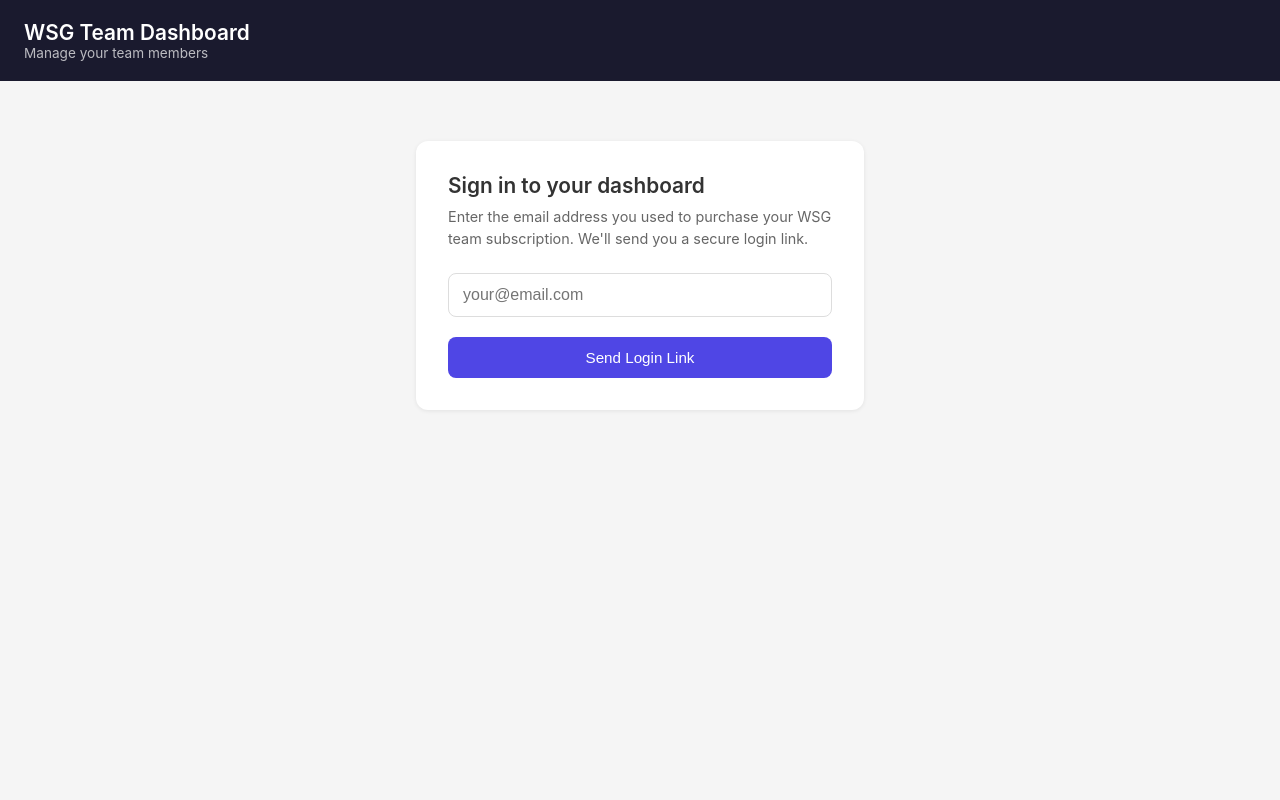
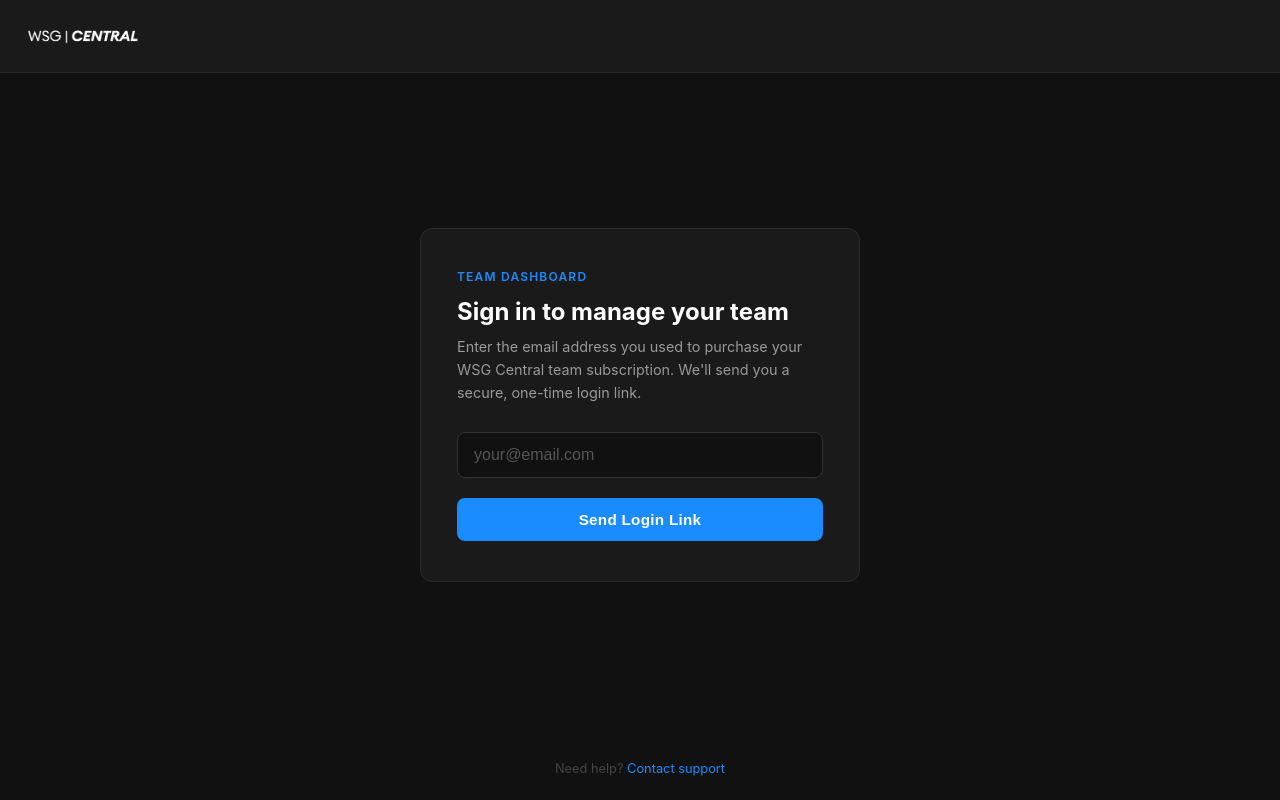
Before and after one commit to Worship-Sound-Guy-LLC/wsg-teams, a website: page public/index.html in a window 1280 px wide. Drawn offline with Linux system fonts and the light colour scheme.

Commit message:
Update index.html

```diff
--- a/public/index.html
+++ b/public/index.html
@@ -3,111 +3,153 @@
 <head>
   <meta charset="UTF-8">
   <meta name="viewport" content="width=device-width, initial-scale=1.0">
-  <title>WSG Team Dashboard</title>
+  <title>WSG | CENTRAL — Team Dashboard</title>
   <style>
     * { box-sizing: border-box; margin: 0; padding: 0; }
     body {
       font-family: -apple-system, BlinkMacSystemFont, 'Segoe UI', sans-serif;
-      background: #f5f5f5;
-      color: #333;
+      background: #111111;
+      color: #fff;
       min-height: 100vh;
       display: flex;
       flex-direction: column;
     }
     .header {
-      background: #1a1a2e;
-      color: white;
+      background: #1a1a1a;
+      border-bottom: 1px solid #2a2a2a;
       padding: 20px 24px;
+      display: flex;
+      align-items: center;
     }
-    .header h1 { font-size: 1.3rem; font-weight: 600; }
-    .header p { font-size: 0.85rem; opacity: 0.7; }
-    .container {
-      max-width: 480px;
-      margin: 60px auto;
-      padding: 0 16px;
-      width: 100%;
+    .header img {
+      height: 32px;
+      width: auto;
+    }
+    .main {
+      flex: 1;
+      display: flex;
+      align-items: center;
+      justify-content: center;
+      padding: 40px 16px;
     }
     .card {
-      background: white;
+      background: #1a1a1a;
+      border: 1px solid #2a2a2a;
       border-radius: 12px;
-      padding: 32px;
-      box-shadow: 0 1px 4px rgba(0,0,0,0.08);
+      padding: 40px 36px;
+      width: 100%;
+      max-width: 440px;
     }
-    .card-title { font-size: 1.3rem; font-weight: 600; margin-bottom: 8px; }
-    .card-subtitle { color: #666; font-size: 0.9rem; margin-bottom: 24px; line-height: 1.5; }
+    .card-eyebrow {
+      font-size: 0.75rem;
+      font-weight: 600;
+      text-transform: uppercase;
+      letter-spacing: 0.1em;
+      color: #1a8cff;
+      margin-bottom: 12px;
+    }
+    .card-title {
+      font-size: 1.5rem;
+      font-weight: 700;
+      margin-bottom: 8px;
+      line-height: 1.3;
+    }
+    .card-subtitle {
+      color: #999;
+      font-size: 0.9rem;
+      line-height: 1.6;
+      margin-bottom: 28px;
+    }
     input[type="email"] {
       width: 100%;
-      padding: 12px 14px;
-      border: 1px solid #ddd;
+      padding: 13px 16px;
+      background: #111;
+      border: 1px solid #333;
       border-radius: 8px;
       font-size: 1rem;
+      color: white;
       margin-bottom: 12px;
       outline: none;
       transition: border-color 0.2s;
     }
-    input[type="email"]:focus { border-color: #4f46e5; }
+    input[type="email"]::placeholder { color: #555; }
+    input[type="email"]:focus { border-color: #1a8cff; }
     .btn {
       width: 100%;
-      padding: 12px 20px;
+      padding: 13px 20px;
       border-radius: 8px;
       font-size: 0.95rem;
-      font-weight: 500;
+      font-weight: 600;
       cursor: pointer;
       border: none;
-      background: #4f46e5;
+      background: #1a8cff;
       color: white;
-      transition: opacity 0.2s;
+      transition: background 0.2s;
+      letter-spacing: 0.02em;
     }
-    .btn:hover { opacity: 0.88; }
+    .btn:hover { background: #0077ee; }
     .btn:disabled { opacity: 0.5; cursor: not-allowed; }
-    .error-msg { color: #dc2626; font-size: 0.88rem; margin-top: 8px; }
+    .error-msg { color: #ff4444; font-size: 0.85rem; margin-top: 8px; }
     .success-box {
-      background: #f0fdf4;
-      border: 1px solid #bbf7d0;
+      display: none;
+      background: #111;
+      border: 1px solid #2a2a2a;
       border-radius: 8px;
       padding: 20px;
       text-align: center;
-      display: none;
     }
-    .success-box h3 { color: #16a34a; margin-bottom: 8px; }
-    .success-box p { color: #555; font-size: 0.9rem; line-height: 1.5; }
+    .success-box .icon { font-size: 2rem; margin-bottom: 10px; }
+    .success-box h3 { font-size: 1rem; margin-bottom: 6px; }
+    .success-box p { color: #999; font-size: 0.88rem; line-height: 1.5; }
+    .footer {
+      text-align: center;
+      padding: 24px;
+      color: #444;
+      font-size: 0.8rem;
+    }
+    .footer a { color: #1a8cff; text-decoration: none; }
   </style>
 </head>
 <body>
 
 <div class="header">
-  <h1>WSG Team Dashboard</h1>
-  <p>Manage your team members</p>
+  <img src="/WSG Central Logo_lite.png" alt="WSG | CENTRAL" />
 </div>
 
-<div class="container">
+<div class="main">
   <div class="card">
-    <div id="loginForm">
-      <div class="card-title">Sign in to your dashboard</div>
-      <div class="card-subtitle">Enter the email address you used to purchase your WSG team subscription. We'll send you a secure login link.</div>
+    <div class="card-eyebrow">Team Dashboard</div>
+    <div class="card-title">Sign in to manage your team</div>
+    <div class="card-subtitle">Enter the email address you used to purchase your WSG Central team subscription. We'll send you a secure, one-time login link.</div>
+
+    <div id="formState">
       <input type="email" id="emailInput" placeholder="your@email.com" />
       <div class="error-msg" id="errorMsg"></div>
-      <button class="btn" id="submitBtn">Send Login Link</button>
+      <button class="btn" id="sendBtn">Send Login Link</button>
     </div>
 
     <div class="success-box" id="successBox">
-      <h3>Check your email! ✉️</h3>
-      <p>We sent a secure login link to <strong id="sentEmail"></strong>.<br><br>Click the link in the email to access your team dashboard. The link expires in 1 hour.</p>
+      <div class="icon">📬</div>
+      <h3>Check your inbox</h3>
+      <p>We sent a login link to <strong id="sentTo"></strong>. Click the link in the email to access your dashboard.</p>
     </div>
   </div>
 </div>
 
+<div class="footer">
+  Need help? <a href="mailto:support@worshipsoundguy.com">Contact support</a>
+</div>
+
 <script>
-
-// If magic link landed here instead of dashboard, redirect with token
-if (window.location.hash && window.location.hash.includes('access_token')) {
-  window.location.href = '/dashboard.html' + window.location.hash;
-}
-
   const SUPABASE_URL = 'https://ptofajaxaopzdwtfvfhq.supabase.co';
   const SUPABASE_ANON_KEY = 'sb_publishable_pbucGPyxVzuK77Q3n62QNA_F8x0SzY_';
 
-  document.getElementById('submitBtn').addEventListener('click', sendMagicLink);
+  // If magic link landed here instead of dashboard, redirect with token
+  if (window.location.hash && window.location.hash.includes('access_token')) {
+    window.location.href = '/dashboard.html' + window.location.hash;
+  }
+
+  document.getElementById('sendBtn').addEventListener('click', sendMagicLink);
   document.getElementById('emailInput').addEventListener('keydown', function(e) {
     if (e.key === 'Enter') sendMagicLink();
   });
@@ -115,7 +157,7 @@
   async function sendMagicLink() {
     const email = document.getElementById('emailInput').value.trim();
     const errorMsg = document.getElementById('errorMsg');
-    const btn = document.getElementById('submitBtn');
+    const btn = document.getElementById('sendBtn');
 
     errorMsg.textContent = '';
 
@@ -142,17 +184,21 @@
         })
       });
 
-      if (res.ok) {
-        document.getElementById('loginForm').style.display = 'none';
-        document.getElementById('sentEmail').textContent = email;
+      if (res.ok || res.status === 200) {
+        document.getElementById('sentTo').textContent = email;
+        document.getElementById('formState').style.display = 'none';
         document.getElementById('successBox').style.display = 'block';
       } else {
         const data = await res.json();
-        errorMsg.textContent = data.msg || 'Something went wrong. Please try again.';
+        if (data.message && data.message.includes('rate limit')) {
+          errorMsg.textContent = 'Too many requests. Please wait a few minutes and try again.';
+        } else {
+          errorMsg.textContent = data.message || 'Something went wrong. Please try again.';
+        }
         btn.disabled = false;
         btn.textContent = 'Send Login Link';
       }
-    } catch (err) {
+    } catch (e) {
       errorMsg.textContent = 'Something went wrong. Please try again.';
       btn.disabled = false;
       btn.textContent = 'Send Login Link';
```
